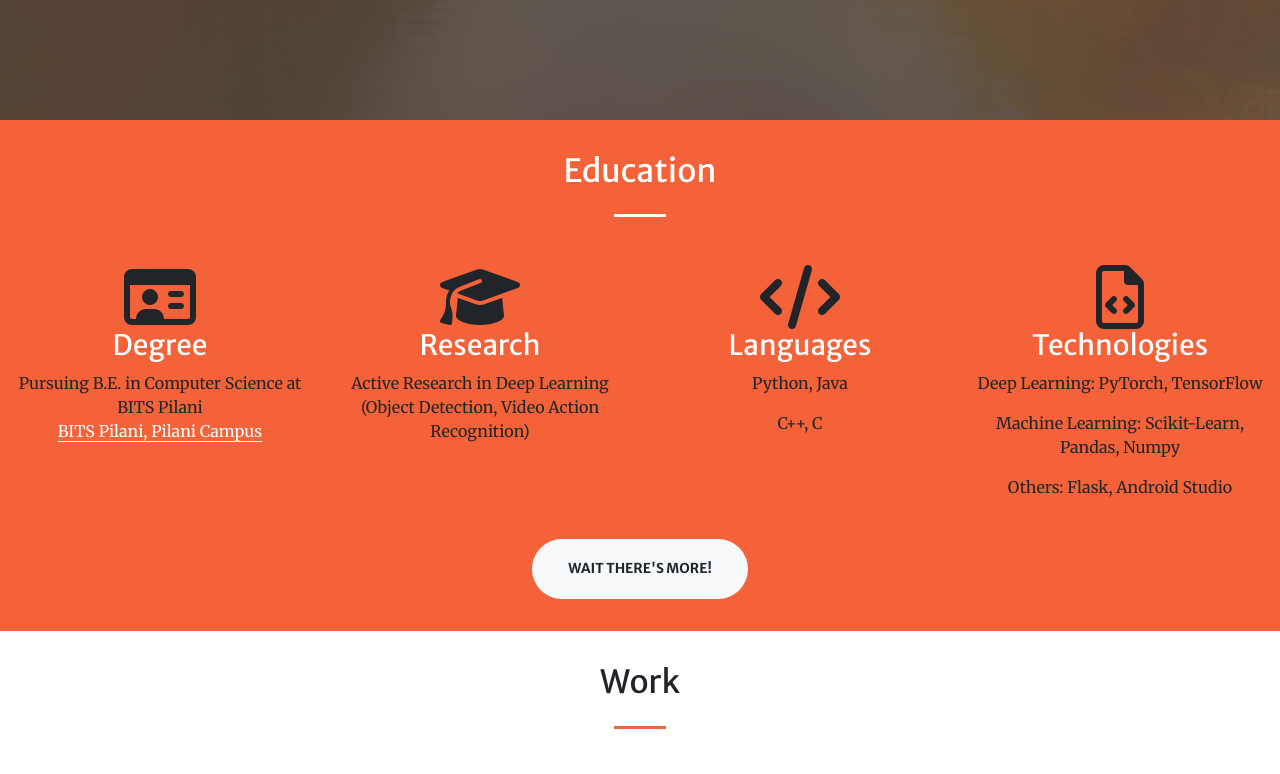
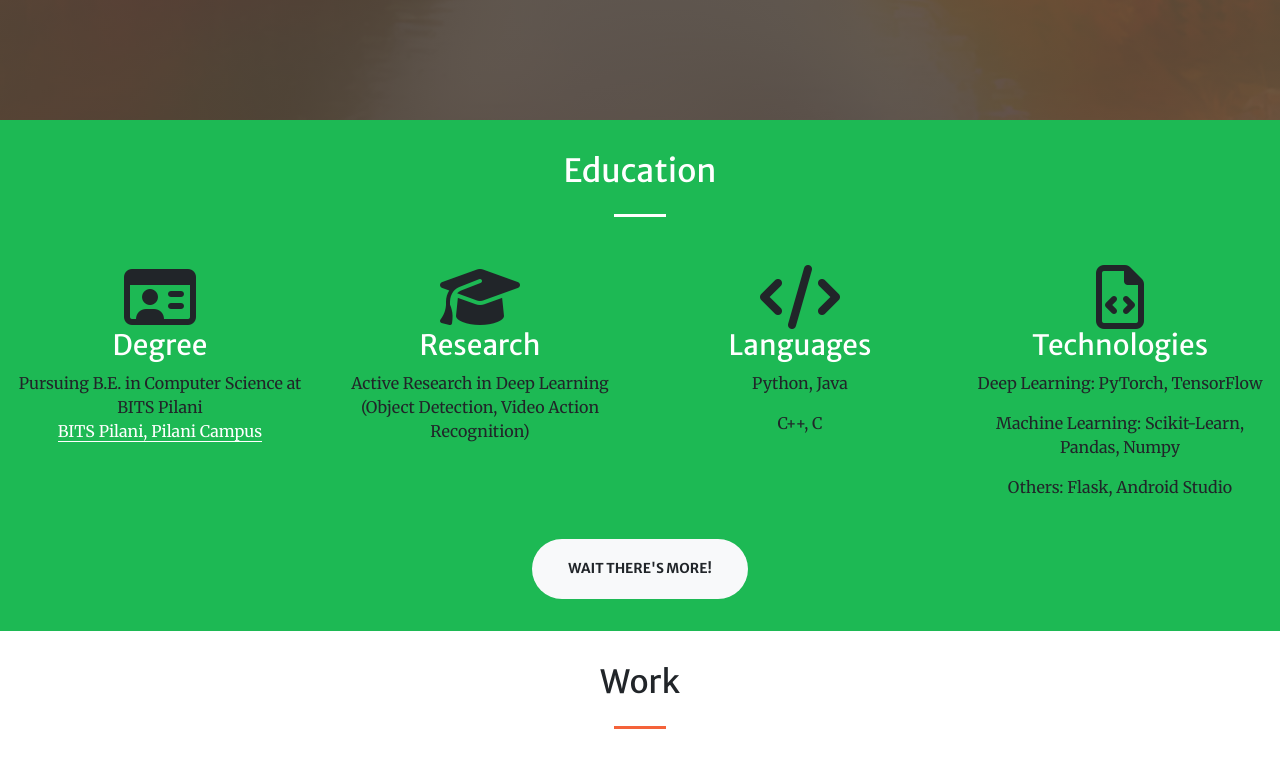
Before and after one commit to shreyas-bk/shreyas-bk.github.io, a plain HTML site: page index.html in a window 1280 px wide. Shown: the part 680-1454 px from the top of the page. Drawn offline with nearby package versions, Linux system fonts and the light colour scheme.

Commit message:
Update index.html

```diff
--- a/index.html
+++ b/index.html
@@ -125,7 +125,7 @@
   </header>
 
   <!-- Education Section -->
-  <section class="page-section bg-primary">
+  <section class="page-section bg-green">
     <div class="container-fluid">
       <div class="row justify-content-center">
         <div class="col-lg-8 mx-auto text-center mb-4">
```
